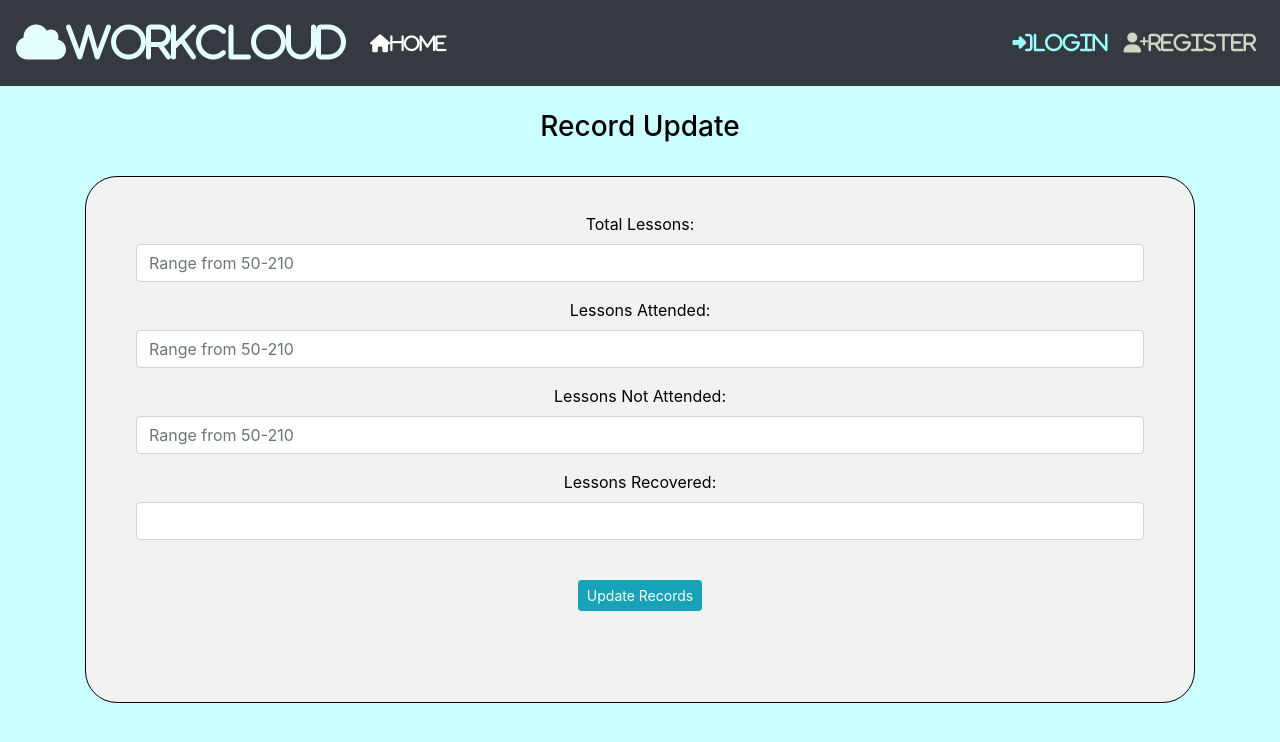
After one commit to pkaranja60/FlaskApp, a Flask app: page /records in a window 1280 px wide. The commit adds this page. Shown: the top 742 px of the page. Run offline with Flask 2, Linux system fonts and the light colour scheme; some libraries are stand-ins or nearby versions.

Commit message:
Phase 5.5

```diff
--- a/workcloud/forms.py
+++ b/workcloud/forms.py
@@ -51,6 +51,14 @@ class NewEmployee(FlaskForm):
     submit = SubmitField(label='Add Employee')
 
 
+class Records(FlaskForm):
+    total_lessons = StringField(label='Total Lessons:', validators=[DataRequired()])
+    lessons_attended = StringField(label='Lessons Attended:', validators=[DataRequired()])
+    lessons_not_attended = StringField(label='Lessons Not Attended:', validators=[DataRequired()])
+    lessons_recovered = StringField(label='Lessons Recovered:', validators=[DataRequired()])
+    submit = SubmitField(label='Update Records')
+
+
 class RequestResetForm(FlaskForm):
     email_address = StringField(label='Email Address:', validators=[DataRequired()])
     submit = SubmitField(label='Reset Password')
--- a/workcloud/routes.py
+++ b/workcloud/routes.py
@@ -1,16 +1,20 @@
 from workcloud import app
 from flask import render_template, redirect, url_for, flash, session
 from workcloud.models import User, Employee
-from workcloud.forms import RegisterForm, LoginForm, NewEmployee, RequestResetForm, PasswordResetForm
+from workcloud.forms import RegisterForm, LoginForm, NewEmployee, RequestResetForm, PasswordResetForm, Records
 from workcloud import db, mail
 from flask_login import login_user, logout_user, login_required
 from flask_mail import Message
 
 
+@app.route('/')
+def index_page():
+    return render_template('index.html')
+
+
 @app.route('/home')
 def home_page():
-    arr=[5000, 2500, 3500]
-    return render_template('home.html', arr=arr)
+    return render_template('home.html')
 
 
 # protect a view with a principal for that need
@@ -40,6 +44,21 @@ def new_page():
         for err_msg in form.errors.values():
             flash(f'Failed Employee cannot be added : {err_msg}', category='danger')
     return render_template('new.html', form=form)
+
+
+@app.route('/records', methods=['GET', 'POST'])
+def records_page():
+    form = Records()
+    if form.validate_on_submit():
+        user_to_create = Records(total_lessons=form.total_lessons.data,
+                                 lessons_attended=form.lessons_attended.data,
+                                 lessons_not_attended=form.lessons_not_attended.data,
+                                 lessons_recovered=form.lessons_recovered.data)
+        db.session.add(user_to_create)
+        db.session.commit()
+        flash(f'Data Records has been added', category='success')
+        return redirect(url_for('employee_page'))
+    return render_template('records.html', form=form)
 
 
 @app.route('/login', methods=['GET', 'POST'])
--- a/workcloud/templates/includes/employee_modals.html
+++ b/workcloud/templates/includes/employee_modals.html
@@ -12,6 +12,11 @@
       </div>
       <div class="modal-body">
         {{ user.description }}
+      </div>
+      <div class="modal-footer">
+        <a href="{{ url_for('records_page') }}" class="btn btn-outline-success btn-sm">
+              Update Records
+          </a>
       </div>
     </div>
   </div>
--- /dev/null
+++ b/workcloud/templates/records.html
@@ -0,0 +1,57 @@
+{% extends 'base.html' %}
+{% block title %}
+Update Records
+{% endblock %}
+
+{% block content %}
+<br>
+<h3>Record Update</h3>
+<br>
+<div class="container">
+    <div class="card-body">
+        <form method="POST" class="form-sign in" style="color:black">
+            {{ form.hidden_tag() }}
+            {{ form.csrf_token() }}
+            <fieldset class="form-group">
+                <div class="form-group">
+                    {{ form.total_lessons.label() }}
+                    {{ form.total_lessons(class="form-control" , placeholder="Range from 50-210" ) }}
+                </div>
+                <div class="form-group">
+                    {{ form.lessons_attended.label() }}
+                    {{ form.lessons_attended(class="form-control" , placeholder="Range from 50-210" ) }}
+                </div>
+                <div class="form-group">
+                    {{ form.lessons_not_attended.label() }}
+                    {{ form.lessons_not_attended(class="form-control" , placeholder="Range from 50-210" ) }}
+                </div>
+                <div class="form-group">
+                    {{ form.lessons_recovered.label() }}
+                    {{ form.lessons_recovered(class="form-control") }}
+
+                </div>
+                <br>
+                {{ form.submit(class="btn btn-sm btn-info") }}
+            </fieldset>
+        </form>
+    </div>
+</div>
+<style>
+    body{
+    background: #ccffff;
+    text-align: center;
+    }
+    .card-body{
+    border-radius: 2rem;
+    background: #f2f2f2;
+    border: 1.5px solid black;
+    padding: 35px 50px 75px;
+    width: 55%;
+    }
+    .container{
+    display: flex;
+    justify-content: center;
+    }
+
+</style>
+{% endblock %}
```
Also changed, not shown: Grouped Data bar Chart-2021-09-12 12:05:50.893.txt (added, +69 -0 lines), workcloud/models.py (+16 -1 lines), workcloud/templates/company.html (added, +12 -0 lines), workcloud/templates/employee.html (+8 -11 lines), workcloud/templates/home.html (+1 -109 lines), workcloud/templates/includes/chartJs_modals.html (added, +145 -0 lines), workcloud/employee.db.
